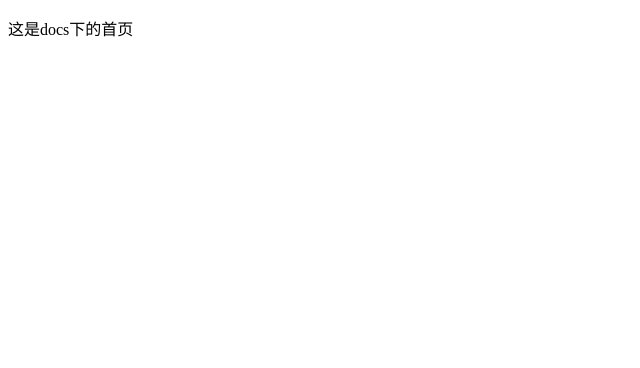
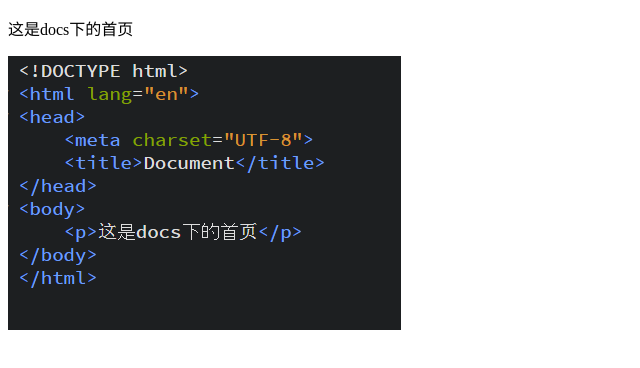
Before and after one commit to w3cteching/testweb, a plain HTML site: page docs/index.html in a window 1280 px wide. Shown: the whole page, without its empty margins (0-640 px from the left). Drawn offline with Linux system fonts and the light colour scheme.

Commit message:
add imgs

```diff
--- a/docs/index.html
+++ b/docs/index.html
@@ -6,5 +6,6 @@
 </head>
 <body>
 	<p>这是docs下的首页</p>
+	<img src="./imgs/a.png" alt="">
 </body>
 </html>
```
Also changed, not shown: docs/imgs/a.png (added).
